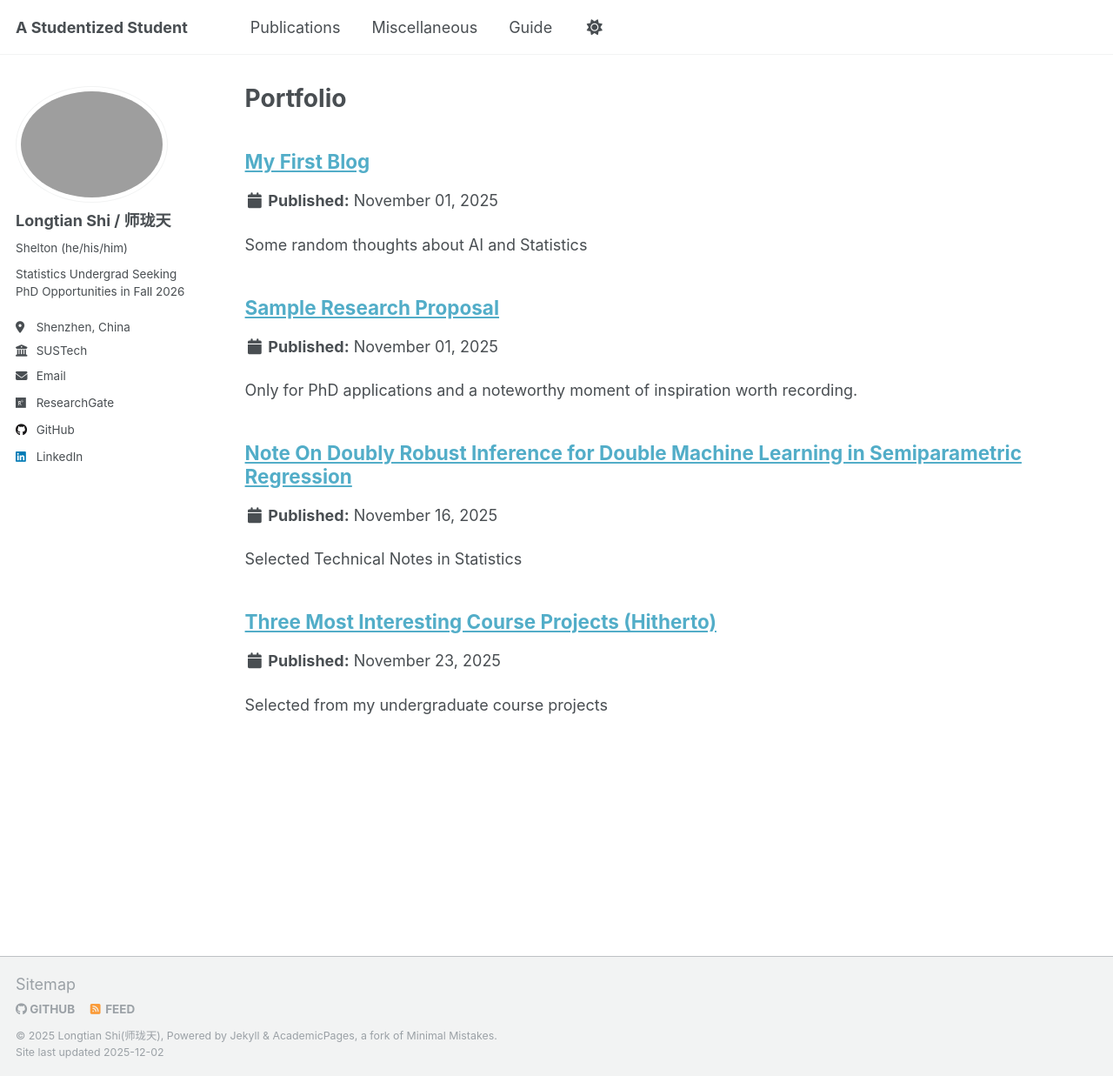
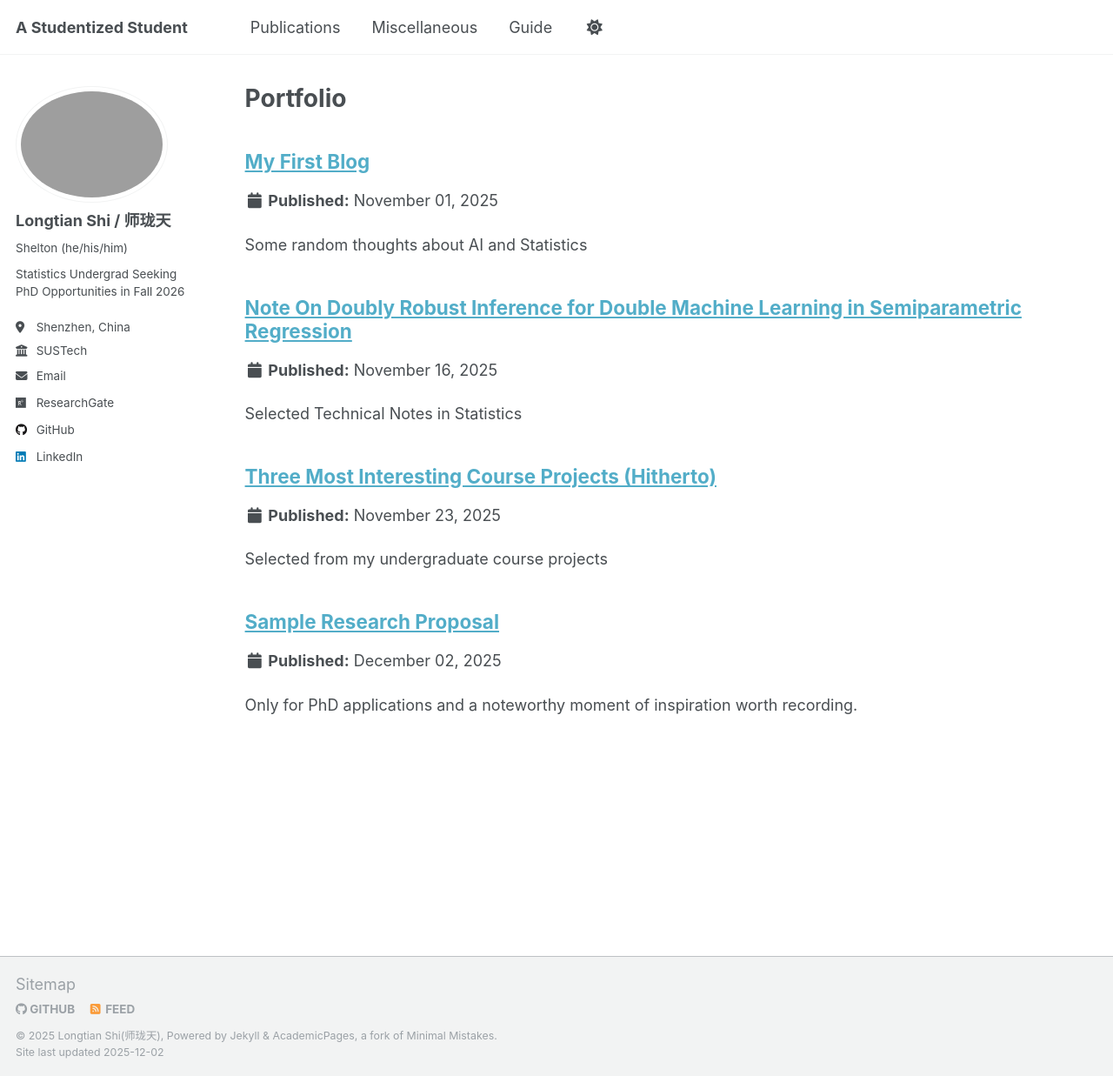
Before and after one commit to statslt/statslt.github.io, a Jekyll site: the page built from _pages/portfolio.html, in a window 1280 px wide and 1237 px high. Shown: the whole window at 87% size. Built offline with Jekyll 4.4.1, drawn with Linux system fonts in a browser that asks for light colours.

Commit message:
Update 2025-12-02-RP.md
Signed-off-by: shelton <124960483+statslt@users.noreply.github.com>

```diff
--- a/_portfolio/2025-12-02-RP.md
+++ b/_portfolio/2025-12-02-RP.md
@@ -1,7 +1,7 @@
 ---
 title: 'Sample Research Proposal'
 excerpt: 'Only for PhD applications and a noteworthy moment of inspiration worth recording.'
-date: 2025-11-01
+date: 2025-12-02
 collection: portfolio
 ---
 
```
